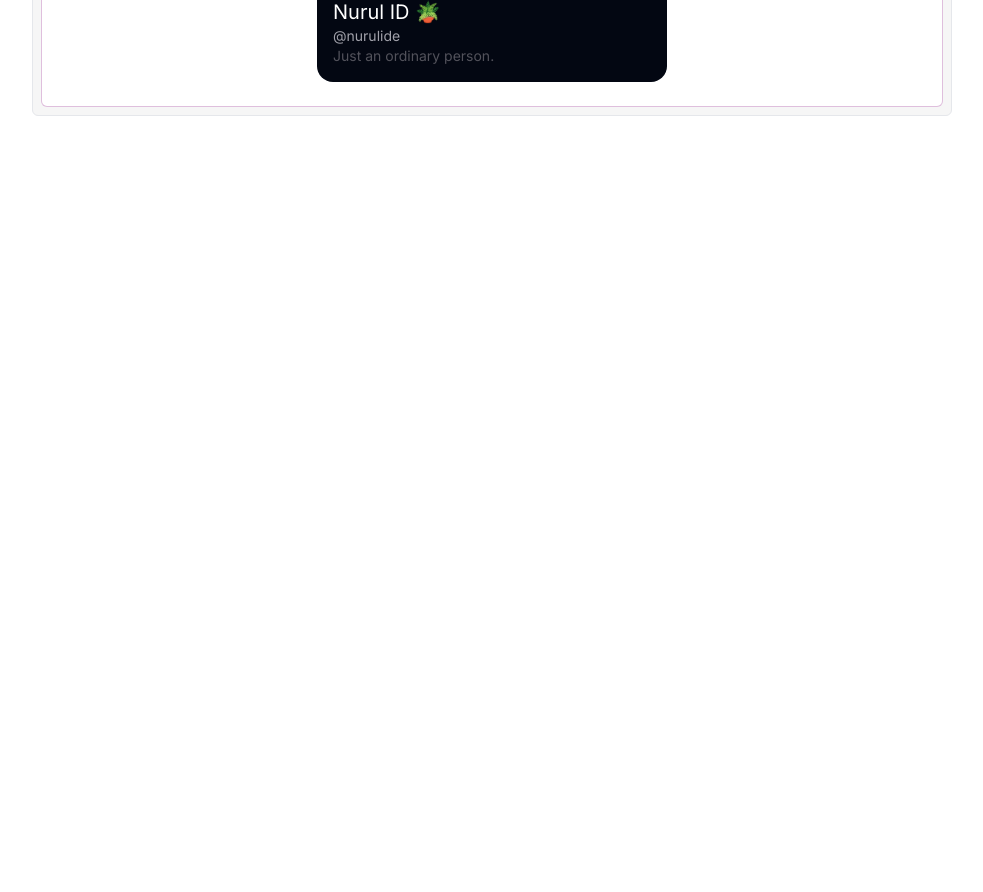
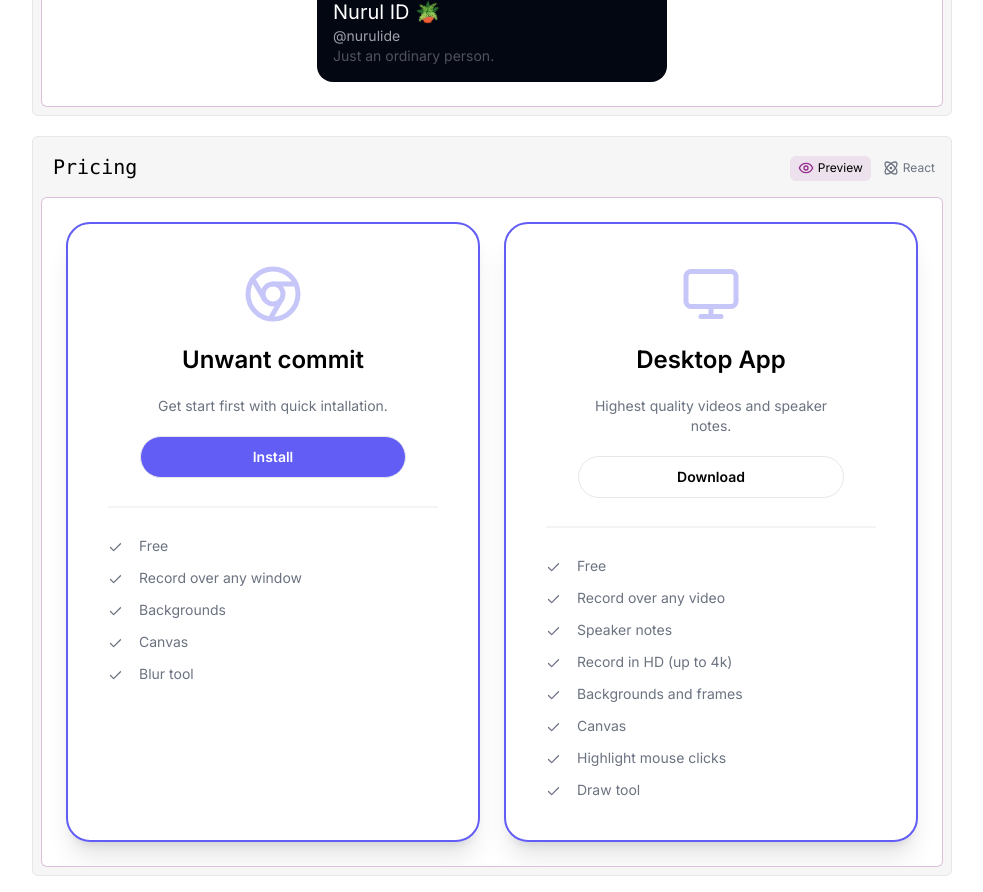
Before and after one commit to nurulid/ui-component-collections, a Next.js app: page / in a window 1280 px wide. Shown: the part 1040-1932 px from the top of the page, without its empty margins (288-1271 px from the left). Before the commit the page ends 1172 px from the top, so only its background shows below. Built offline with nearby package versions, Linux system fonts and the light colour scheme.

Commit message:
feat: add pricing component

```diff
--- a/src/app/(content)/ui/components/Pricing.tsx
+++ b/src/app/(content)/ui/components/Pricing.tsx
@@ -1,7 +1,8 @@
 import { Check, Chrome, Monitor } from 'lucide-react'
 
-export const Pricing = () => {
-  const features = {
+export const htmlPricing = ``
+
+export const reactPricing = `const features = {
   extension: [
     'Free',
     'Record over any window',
@@ -21,6 +22,7 @@ export const Pricing = () => {
   ]
 }
 
+export const Pricing = () => {
   return (
     <div
       style={{'--primary': '#625DF5', '--primary-light': '#C7C6F9'} as any}
@@ -29,7 +31,7 @@ export const Pricing = () => {
       <div className='p-10 border-2 border-[var(--primary)] rounded-3xl shadow-xl'>
         <div className='text-center space-y-5 px-8'>
           <Chrome size={60} color='var(--primary-light)' className='mx-auto'/>
-          <h3 className='text-2xl font-semibold'>Chrome extension</h3>
+          <h3 className='text-2xl font-semibold'>Unwant commit</h3>
           <p className='text-gray-500'>Get start first with quick intallation.</p>
           <a href='#' className='py-[10px] px-4 rounded-full bg-[var(--primary)] text-white block font-semibold border hover:scale-105 transition-all'>Install</a>
         </div>
@@ -61,3 +63,66 @@ export const Pricing = () => {
     </div>
   )
 }
+`
+
+const features = {
+  extension: [
+    'Free',
+    'Record over any window',
+    'Backgrounds',
+    'Canvas',
+    'Blur tool'
+  ],
+  desktop: [
+    'Free',
+    'Record over any video',
+    'Speaker notes',
+    'Record in HD (up to 4k)',
+    'Backgrounds and frames',
+    'Canvas',
+    'Highlight mouse clicks',
+    'Draw tool'
+  ]
+}
+
+export const Pricing = () => {
+  return (
+    <div
+      style={{'--primary': '#625DF5', '--primary-light': '#C7C6F9'} as any}
+      className='grid grid-cols-2 gap-6 max-w-4xl mx-auto'
+    >
+      <div className='p-10 border-2 border-[var(--primary)] rounded-3xl shadow-xl'>
+        <div className='text-center space-y-5 px-8'>
+          <Chrome size={60} color='var(--primary-light)' className='mx-auto'/>
+          <h3 className='text-2xl font-semibold'>Unwant commit</h3>
+          <p className='text-gray-500'>Get start first with quick intallation.</p>
+          <a href='#' className='py-[10px] px-4 rounded-full bg-[var(--primary)] text-white block font-semibold border hover:scale-105 transition-all'>Install</a>
+        </div>
+        <ul className='mt-7 pt-7 border-t-2 border-gray-100 space-y-3'>
+          {features.extension.map((item, i) => (
+          <li key={i} className='text-gray-500'>
+            <Check className='inline-block mr-4' size={15}/>
+            <span>{item}</span>
+          </li>
+          ))}
+        </ul>
+      </div>
+      <div className='p-10 border-2 border-[var(--primary)] rounded-3xl shadow-xl'>
+        <div className='text-center space-y-5 px-8'>
+          <Monitor size={60} color='var(--primary-light)' className='mx-auto'/>
+          <h3 className='text-2xl font-semibold'>Desktop App</h3>
+          <p className='text-gray-500'>Highest quality videos and speaker notes.</p>
+          <a href='#' className='py-[10px] px-4 rounded-full block font-semibold border hover:scale-105 transition-all'>Download</a>
+        </div>
+        <ul className='mt-7 pt-7 border-t-2 border-gray-100 space-y-3'>
+          {features.desktop.map((item, i) => (
+          <li key={i} className='text-gray-500'>
+            <Check className='inline-block mr-4' size={15}/>
+            <span>{item}</span>
+          </li>
+          ))}
+        </ul>
+      </div>
+    </div>
+  )
+}
--- a/src/app/page.tsx
+++ b/src/app/page.tsx
@@ -3,6 +3,7 @@ import { Navigation, htmlNav, reactNav } from './(content)/ui/components/Navigat
 import { CodeWrapper } from '@/components/ui/CodeWrapper';
 import { Header, htmlHeader, reactHeader } from './(content)/ui/components/Header';
 import { TwitterProfile, reactProfile, htmlProfile } from './(content)/ui/components/TwitterProfile';
+import { Pricing, reactPricing, htmlPricing } from './(content)/ui/components/Pricing';
 
 export default function Home() {
   return (
@@ -46,6 +47,13 @@ export default function Home() {
         codeHTML={<CodeWrapper code={htmlProfile} />}
         codeReact={<CodeWrapper code={reactProfile} />}
       />
+      <TabPanel
+        title="Pricing"
+        desc=""
+        ui={<Pricing />}
+        // codeHTML={<CodeWrapper code={htmlPricing} />}
+        codeReact={<CodeWrapper code={reactPricing} />}
+      />
     </div>
   );
 }
```
Lines whose indentation alone changed are shown as unchanged.
